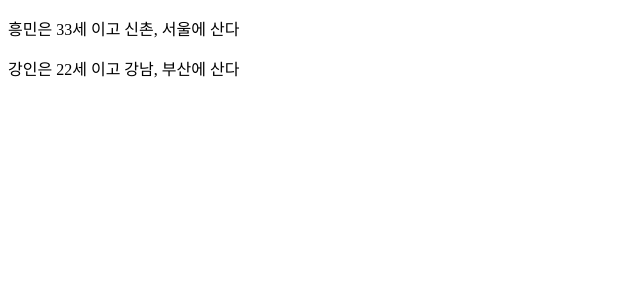
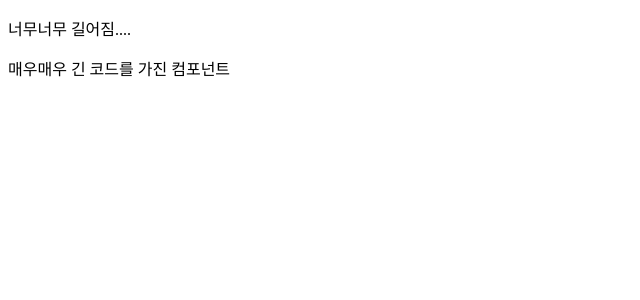
Before and after one commit to soowan95/react20231031, a React (Create React App) app: page / in a window 1280 px wide. Shown: the top 300 px of the page, without its empty margins (0-640 px from the left). Built offline with nearby package versions, Linux system fonts and the light colour scheme.

Commit message:
learn import & export

```diff
--- a/src/App.js
+++ b/src/App.js
@@ -1,20 +1,14 @@
+// export된 컴포넌트를 import 해서 사용
+import { MyElem } from "./component/MyElem";
+import { MyComp } from "./component/MyComp";
+
 function App() {
   return (
     <>
-      <MyComp name="흥민" address="신촌" age={33} city="서울" />
-      <MyComp address="강남" age={22} city="부산" />
+      <MyComp />
+      <MyElem />
     </>
   );
 }
 
-function MyComp({ name = "강인", address, city, age }) {
-  return (
-    <div>
-      <p>
-        {name}은 {age}세 이고 {address}, {city}에 산다
-      </p>
-    </div>
-  );
-}
-
 export default App;
--- /dev/null
+++ b/src/component/MyComp.js
@@ -0,0 +1,7 @@
+export function MyComp() {
+  return (
+    <div>
+      <p>너무너무 길어짐....</p>
+    </div>
+  );
+}
--- /dev/null
+++ b/src/component/MyElem.js
@@ -0,0 +1,9 @@
+// 다른 파일에서 사용 가능하도록 export 해야함
+
+export function MyElem() {
+  return (
+    <div>
+      <p>매우매우 긴 코드를 가진 컴포넌트</p>
+    </div>
+  );
+}
```
